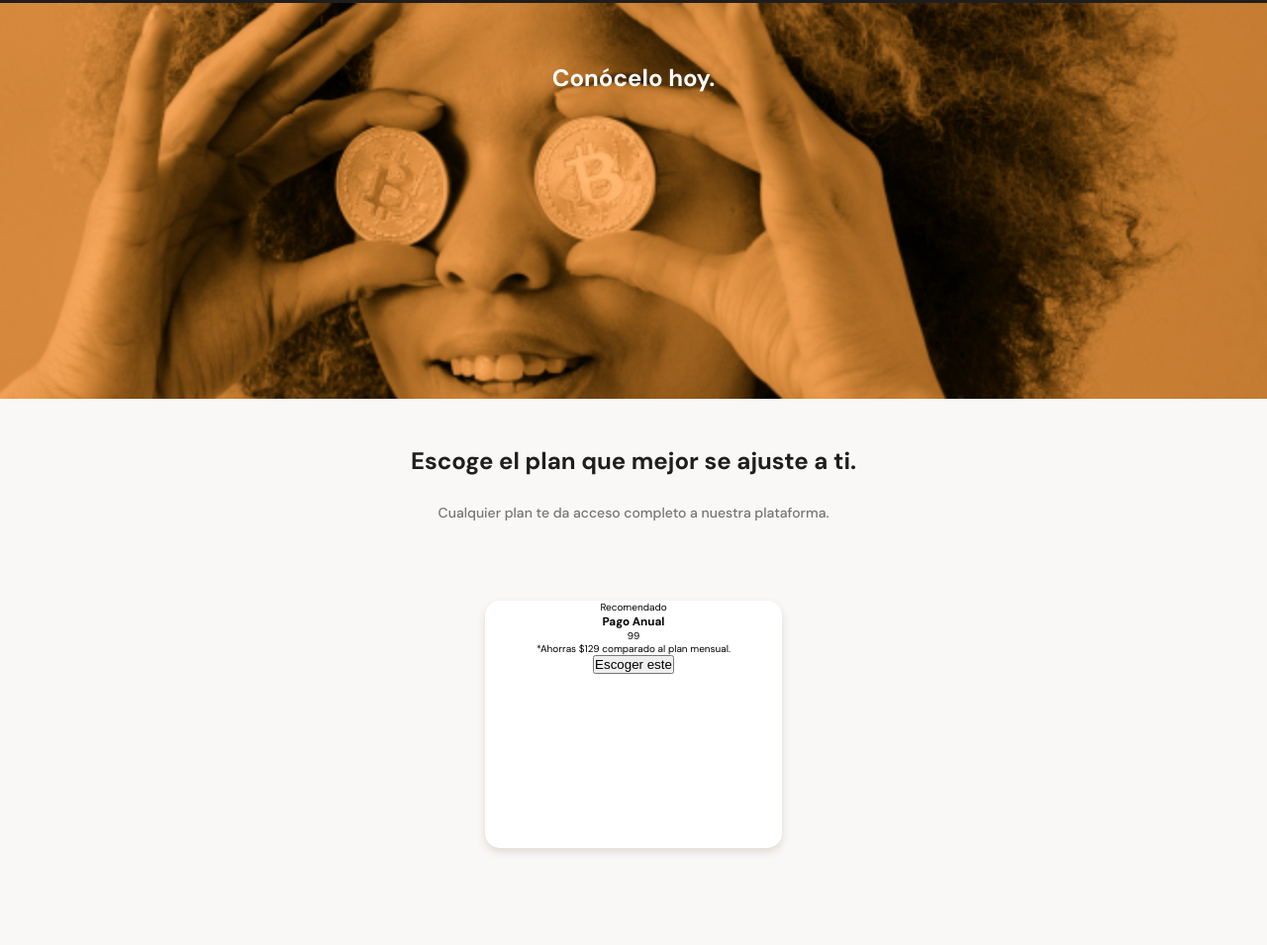
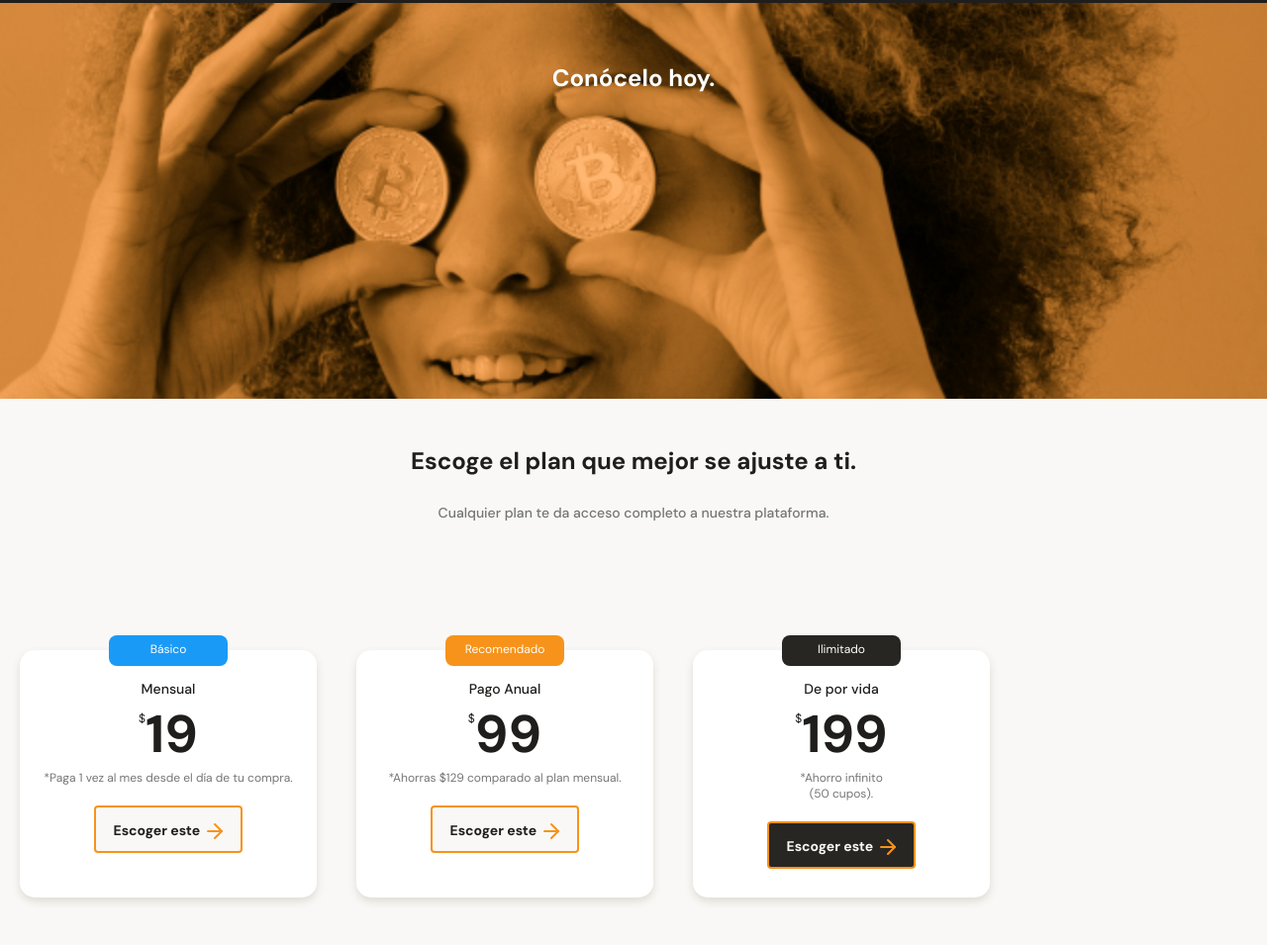
Before and after one commit to JaviDev27/page_batatabit, a website: page index.html in a window 1280 px wide. Shown: the part 2317-3272 px from the top of the page at 99% size. Drawn offline with Linux system fonts and the light colour scheme.

Commit message:
Se coloca slide de los planes -básico, recomendado e ilimitado

```diff
--- a/css/styles.css
+++ b/css/styles.css
@@ -436,15 +436,110 @@ main{
     color: #757575;
 }
 
+.plans-container--slider{
+    display: flex;
+    /* gap: 50px; es experimental*/
+    height: 316px;
+    overflow-x: scroll;
+    overscroll-behavior-x: contain;
+    scroll-snap-type: x proximity;
+}
+
 .plans-container--card{
     position: relative;
-    width: 70%;
-    min-width: 230px;
+    scroll-snap-align: center;
+    width: 60%;
+    min-width: 190px;
     max-width: 300px;
     height: 250px;
-    margin: 50px auto 100px;
+    margin: 50px 20px 0px;
     padding: 0 15px;
     background-color: var(--just-white);
     border-radius: 15px;
     box-shadow: 0px 4px 8px rgba(89, 73, 30, 0.16);
 }
+
+.title-card--style{
+
+    position: absolute;
+    width: 120px;
+    height: 31px;
+    padding: 6px;
+    left: calc(50% - 60px);
+    top: -15px;
+    font-size: 1.2rem;
+    border-radius: 8px;
+    color: var(--just-white);
+}
+
+.recomendado--color{
+    background-color: var(--bitcoin-orange);
+}
+
+.basico--color{
+    background-color: var(--secondary-blue);
+}
+
+.Ilimitado--color{
+    background-color: var(--warm-black_black);
+}
+
+.plan-card--title{
+    padding-top: 30px;
+    font-size: 1.4rem;
+    font-weight: 500;
+    line-height: 1.8rem;
+    color: var(--warm-black);
+}
+
+.plant-cart--price{
+    display: flex;
+    justify-content: center;
+    padding: 5px 0;
+    font-size: 5.3rem;
+    font-weight: bold;
+    line-height: 6.3rem;
+    color: var(--warm-black);
+}
+
+.plant-cart--price span{
+    align-self: flex-start;
+    font-size: 1.2rem;
+    font-weight: 300;
+    line-height: 3.2rem;
+}
+
+.plant-cart--saving{
+    font-size: 1.2rem;
+    color: #757575;
+}
+
+.plan-card--cta{
+    width: 150px;
+    height: 48px;
+    margin-top: 20px;
+    background-color: #faf8f7;
+    border: 2px solid var(--bitcoin-orange);
+    border-radius: 4px;
+    font-size: 1.4rem;
+    font-weight: bold;
+    line-height: 1.8rem;
+    color: var(--warm-black);
+    font-family: 'DM Sans', sans-serif;
+}
+
+.plan-card--cta span{
+    display: inline-block;
+    width: 20px;
+    height: 20px;
+    background-image: url("../assets/icons/orange-right-arrow.svg");
+    vertical-align: text-bottom;
+}
+
+.cta-button--black{
+    background-color: var(--warm-black_black);
+}
+
+.cta-text--white{
+    color: var(--off-white);
+}
--- a/index.html
+++ b/index.html
@@ -165,14 +165,41 @@
 
         <section class="plans-container--slider">
           <article class="plans-container--card">
-            <p class="recomendado">Recomendado</p>
+            <p class="basico--color title-card--style">Básico</p>
+            <div class="plan-info-container">
+              <h3 class="plan-card--title">Mensual</h3>
+              <p class="plant-cart--price"><span>$</span> 19</p>
+              <p class="plant-cart--saving">
+                *Paga 1 vez al mes desde el día de tu compra.
+              </p>
+              <button class="plan-card--cta">Escoger este <span></span></button>
+            </div>
+          </article>
+
+          <article class="plans-container--card">
+            <p class="recomendado--color title-card--style">Recomendado</p>
             <div class="plan-info-container">
               <h3 class="plan-card--title">Pago Anual</h3>
-              <p class="plant-cart--price"><span></span> 99</p>
+              <p class="plant-cart--price"><span>$</span> 99</p>
               <p class="plant-cart--saving">
                 *Ahorras $129 comparado al plan mensual.
               </p>
-              <button class="plan-card--cta">Escoger este</button>
+              <button class="plan-card--cta">Escoger este <span></span></button>
+            </div>
+          </article>
+
+          <article class="plans-container--card">
+            <p class="Ilimitado--color title-card--style">Ilimitado</p>
+            <div class="plan-info-container">
+              <h3 class="plan-card--title">De por vida</h3>
+              <p class="plant-cart--price"><span>$</span> 199</p>
+              <p class="plant-cart--saving">
+                *Ahorro infinito <br />
+                (50 cupos).
+              </p>
+              <button class="plan-card--cta cta-button--black cta-text--white">
+                Escoger este <span></span>
+              </button>
             </div>
           </article>
         </section>
```
